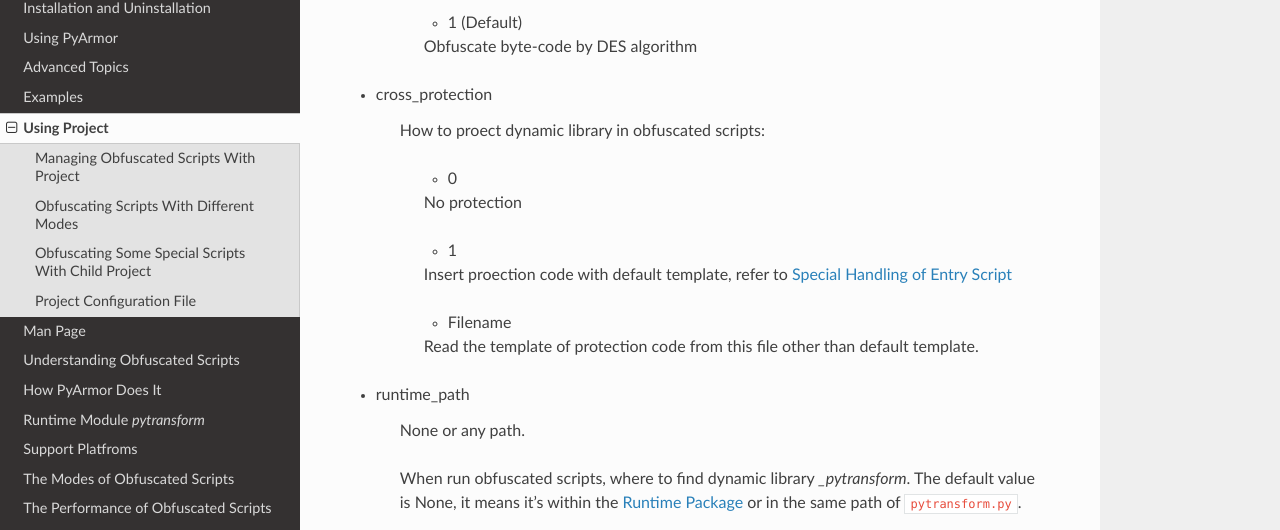
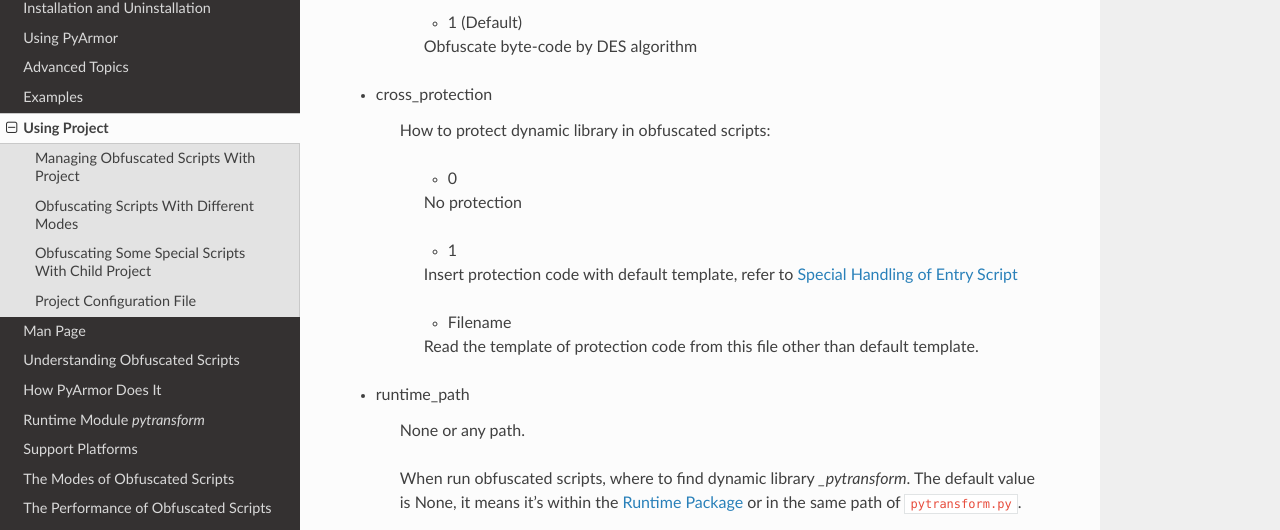
Before and after one commit to dashingsoft/pyarmor, a Sphinx documentation site: the page built from docs/project.rst, in a window 1280 px wide and 900 px high, scrolled down 5140 px. Shown: the part 137-667 px from the top of the window. Built offline with Sphinx 7.4.7 and the Read the Docs theme 2.0.0, drawn with Linux system fonts in a browser that asks for light colours.

Commit message:
Fix doc typos

```diff
--- a/docs/platforms.rst
+++ b/docs/platforms.rst
@@ -1,6 +1,6 @@
 .. _support platforms:
 
-Support Platfroms
+Support Platforms
 =================
 
 The core of PyArmor is written by C, the prebuilt dynamic libraries
--- a/docs/project.rst
+++ b/docs/project.rst
@@ -250,7 +250,7 @@
 
 * cross_protection
 
-    How to proect dynamic library in obfuscated scripts:
+    How to protect dynamic library in obfuscated scripts:
 
         - 0
 
@@ -258,7 +258,7 @@
 
         - 1
 
-        Insert proection code with default template, refer to
+        Insert protection code with default template, refer to
         :ref:`Special Handling of Entry Script`
 
         - Filename
```
